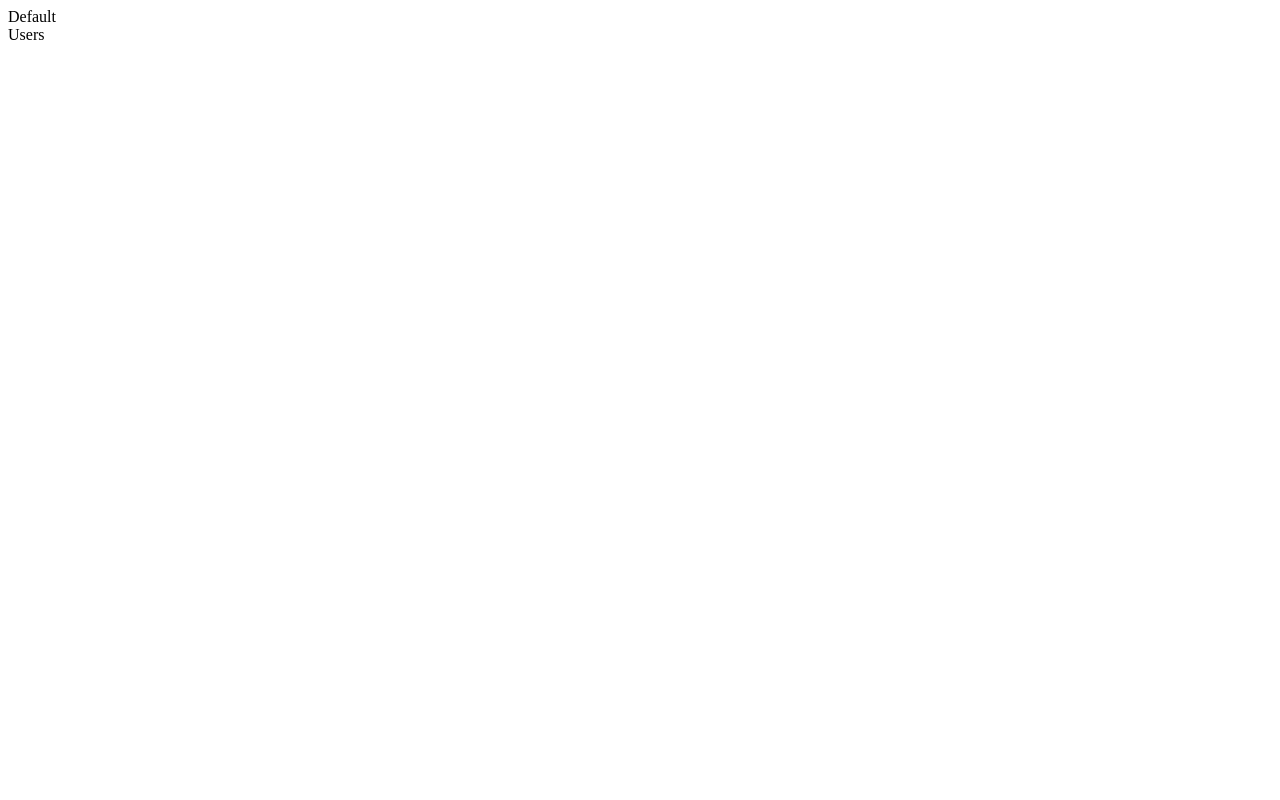
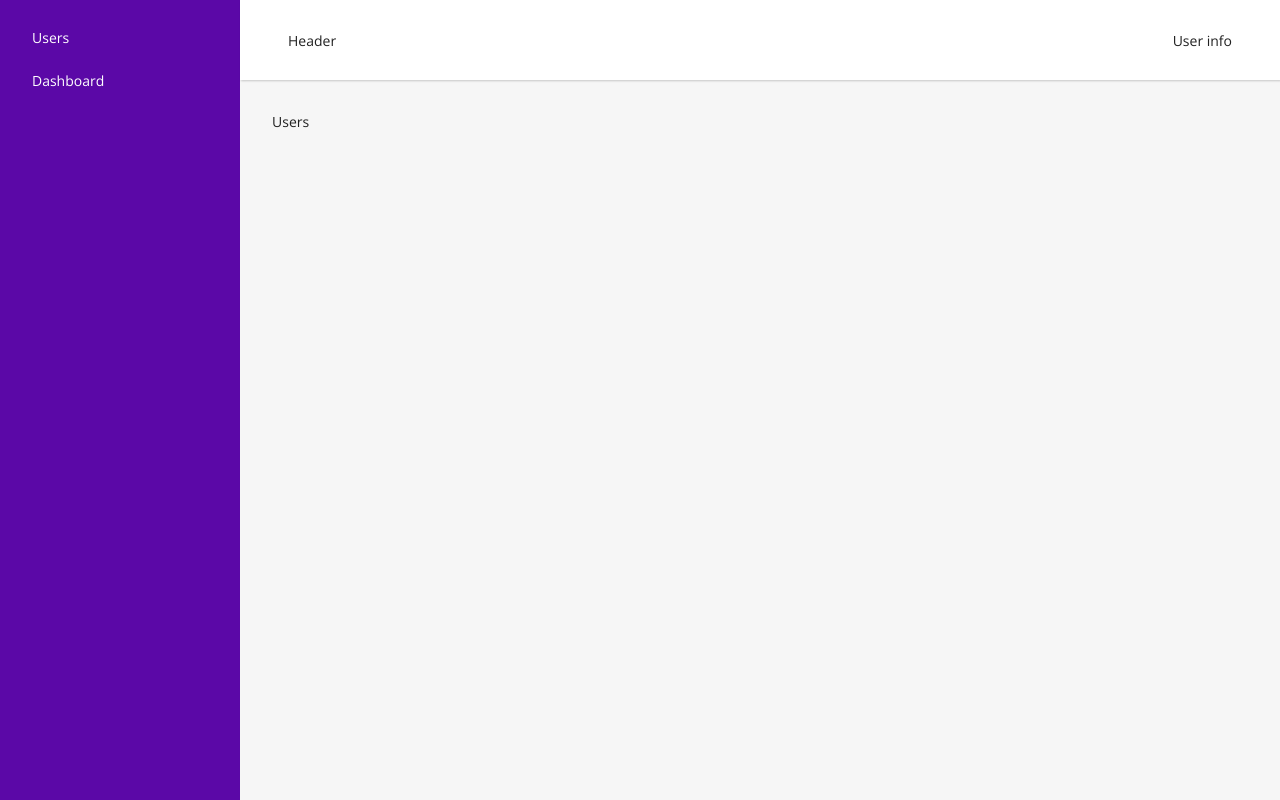
Before and after one commit to fadega/laract, a React (Vite) app in the folder larafront/: page /users in a window 1280 px wide. Built offline with nearby package versions, Linux system fonts and the light colour scheme; sample sign-in values are in the browser's storage.

Commit message:
Context provider added

```diff
--- a/larafront/src/components/DefaultLayout.jsx
+++ b/larafront/src/components/DefaultLayout.jsx
@@ -1,11 +1,33 @@
 import React from 'react'
-import { Outlet } from 'react-router-dom'
+import { Link, Outlet } from 'react-router-dom'
+import { useStateContext } from '../contexts/ContextProvider'
+import { Navigate } from 'react-router-dom'
 
 const DefaultLayout = () => {
+  const {user, token} = useStateContext()
+  if(!token){
+    return <Navigate to="/login" />
+  }
   return (
-    <div>
-        Default
-      <Outlet />
+    <div id="defaultLayout">
+        <aside>
+          <Link to="/users">Users</Link>
+          <Link to="/dashboard">Dashboard</Link>
+        </aside>
+        <div className='content'>
+          <header>
+            <div>
+              Header
+            </div>
+            <div>
+              User info
+            </div>
+          </header>
+          <main>
+          <Outlet />
+          </main>
+        </div>
+
     </div>
   )
 }
--- a/larafront/src/components/GuestLayout.jsx
+++ b/larafront/src/components/GuestLayout.jsx
@@ -1,7 +1,13 @@
 import React from 'react'
 import { Outlet } from 'react-router-dom'
+import { useStateContext } from '../contexts/ContextProvider'
+import { Navigate } from 'react-router-dom'
 
 const GuestLayout = () => {
+  const {token} = useStateContext()
+  if(token){
+    return <Navigate to="/" />
+  }
   return (
     <div>
       <Outlet />
--- /dev/null
+++ b/larafront/src/contexts/ContextProvider.jsx
@@ -0,0 +1,62 @@
+import { createContext,useContext, useState } from 'react';
+const StateContext = createContext({
+    user: null,
+    token: null,
+    setUser: () => {},
+    setToken: () => {},
+    // isLoggedIn: false,
+    // isAuhorized: false,
+    // isGuest: true,
+    // isUser: false,
+    // isSuperAdmin: false,
+    // isAdmin: false,
+    // isEditor: false,
+    // isAuthor: false,
+    // isContributor: false,
+    // isSubscriber: false,
+
+    // isUserVerified: false,
+    // isUserUnverified: false,
+    // isUserApproved: false,
+    // isUserUnapproved: false,
+    // isUserActive: false,
+    // isUserInactive: false,
+    // isUserBanned: false,
+    // isUserUnbanned: false,
+    // isUserDeleted: false,
+    // isUserRestored: false,
+
+
+})
+
+
+
+export const ContextProvider = ({children}) => {
+    const [user, setUser] = useState({})
+    const [token, _setToken] = useState(localStorage.getItem('ACESS_TOKEN'))
+
+    const setToken = (token) => {
+        _setToken(token)
+        if(token){
+            localStorage.setItem('ACESS_TOKEN', token)
+        }else{
+            localStorage.removeItem('ACESS_TOKEN')
+        }
+    }
+
+  return (
+    <StateContext.Provider
+                value={{user,token,setUser,setToken}}>
+                {children}
+            </StateContext.Provider>
+  )
+}
+
+
+//export default ContextProvider
+
+// export  const useStateContext = () => {
+//     return useContext(StateContext)
+// }
+
+export  const useStateContext = () =>  useContext(StateContext)
--- a/larafront/src/index.css
+++ b/larafront/src/index.css
@@ -0,0 +1,243 @@
+@import url('https://fonts.googleapis.com/css2?family=Open+Sans:ital,wght@0,300;0,400;0,500;0,600;0,700;0,800;1,300;1,400;1,500;1,600;1,700;1,800&display=swap');
+
+* {
+    box-sizing: border-box;
+}
+html, body, #root, #defaultLayout, #guestLayout {
+    min-height: 100vh;
+}
+
+h1, h2, h3, h4, h5, h6, p {
+    margin: 0;
+}
+
+body {
+    font-family: 'Open Sans', sans-serif;
+    margin: 0;
+    padding: 0;
+    font-size: 14px;
+    color: #212121;
+    background-color: #f6f6f6;
+}
+
+input {
+    outline: 0;
+    background: #ffffff;
+    width: 100%;
+    border: 2px solid #e6e6e6;
+    margin: 0 0 15px;
+    padding: 15px;
+    box-sizing: border-box;
+    font-size: 14px;
+    transition: all 0.3s;
+}
+
+input:focus {
+    border-color: #5b08a7;
+}
+
+.btn,
+.btn-add,
+.btn-edit,
+.btn-delete {
+    font-family: "Roboto", sans-serif;
+    outline: 0;
+    background: #5b08a7;
+    border: 0;
+    text-decoration: none;
+    padding: 15px;
+    color: #FFFFFF;
+    font-size: 16px;
+    -webkit-transition: all 0.3 ease;
+    transition: all 0.3 ease;
+    cursor: pointer;
+}
+
+.btn-block {
+    width: 100%;
+}
+
+.btn-add,
+.btn-edit,
+.btn-delete{
+    padding: 0.5rem 0.75rem;
+    font-size: 14px;
+    border-radius: 4px;
+}
+.btn-add {
+    background-color: #00a762;
+}
+.btn-delete {
+    background-color: #b72424;
+}
+
+.btn-logout {
+    text-decoration: none;
+    padding: 0.75rem 1.5rem;
+    color: #212121;
+    transition: all 0.3s;
+    border-radius: 6px;
+}
+.btn-logout:hover {
+    background-color: rgba(0, 0, 0, 0.1);
+}
+
+.btn:hover,
+.btn:active,
+.btn:focus {
+    background: #5b08a7;
+}
+
+.text-center {
+    text-align: center;
+}
+
+table {
+    width: 100%;
+    border-spacing: 0;
+    border-collapse: collapse;
+}
+
+table > thead > tr > th {
+    text-align: left;
+    padding: 0.5rem 0.5rem;
+    background-color: #efefef;
+}
+
+table > tbody > tr > td {
+    padding: 0.5rem 0.5rem;
+    border-bottom: 1px solid #efefef;
+    white-space: nowrap;
+}
+
+.card {
+    background-color: #FFF;
+    border-radius: 0.5rem;
+    box-shadow: 1px 1px 3px rgba(0, 0, 0, 0.1);
+    padding: 1.25rem 1.5rem;
+    margin-bottom: 1rem;
+    margin-top: 0.5rem;
+}
+
+.alert {
+    padding: 1rem;
+    background-color: #ff4040;
+    color: white;
+    border-radius: 0.5rem;
+    margin-bottom: 1rem;
+}
+
+.notification {
+    position: fixed;
+    right: 1rem;
+    bottom: 1rem;
+    z-index: 100;
+    padding: 1rem 1.5rem;
+    background-color: #00a762;
+    color: white;
+    border-radius: 0.5rem;
+}
+
+/* Login/Signup forms*/
+
+.login-signup-form {
+    height: 100vh;
+    display: flex;
+    justify-content: center;
+    align-items: center;
+}
+
+.login-signup-form .form {
+    width: 360px;
+    position: relative;
+    z-index: 1;
+    background: #FFFFFF;
+    max-width: 360px;
+    padding: 34px;
+    box-shadow: 0 0 2px 0 rgba(0, 0, 0, 0.1);
+}
+
+.login-signup-form .title {
+    font-size: 20px;
+    margin-bottom: 1rem;
+    text-align: center;
+}
+
+.login-signup-form .form .message {
+    margin: 15px 0 0;
+    color: #b3b3b3;
+    font-size: 16px;
+    text-align: center;
+}
+
+.login-signup-form .form .message a {
+    color: #5b08a7;
+    text-decoration: none;
+}
+
+/* Login/Signup form */
+
+
+#defaultLayout {
+    display: flex;
+}
+
+#defaultLayout aside {
+    width: 240px;
+    background-color: #5b08a7;
+    padding: 1rem
+}
+
+#defaultLayout aside > a {
+    display: block;
+    padding: 0.75rem 1rem;
+    border-radius: 6px;
+    color: white;
+    text-decoration: none;
+    transition: all 0.2s;
+}
+
+#defaultLayout aside > a:hover {
+    background-color: rgba(0, 0, 0, 0.2);
+}
+
+#defaultLayout .content {
+    flex: 1;
+}
+
+#defaultLayout header {
+    height: 80px;
+    padding: 2rem 3rem;
+    background-color: white;
+    box-shadow: 1px 1px 2px rgba(0, 0, 0, 0.2);
+    display: flex;
+    justify-content: space-between;
+    align-items: center;
+}
+
+#defaultLayout main {
+    padding: 2rem;
+}
+
+.animated {
+    -webkit-animation-duration: 0.3s;
+    animation-duration: 0.3s;
+    -webkit-animation-fill-mode: both;
+    animation-fill-mode: both;
+}
+
+.fadeInDown {
+    -webkit-animation-name: fadeInDown;
+    animation-name: fadeInDown;
+}
+
+@keyframes fadeInDown {
+    0% {
+        opacity: 0;
+        transform: translateY(-20px);
+    }
+    100% {
+        opacity: 1;
+        transform: translateY(0);
+    }
+}
```
Also changed, not shown: larafront/src/main.jsx (+5 -2 lines).
